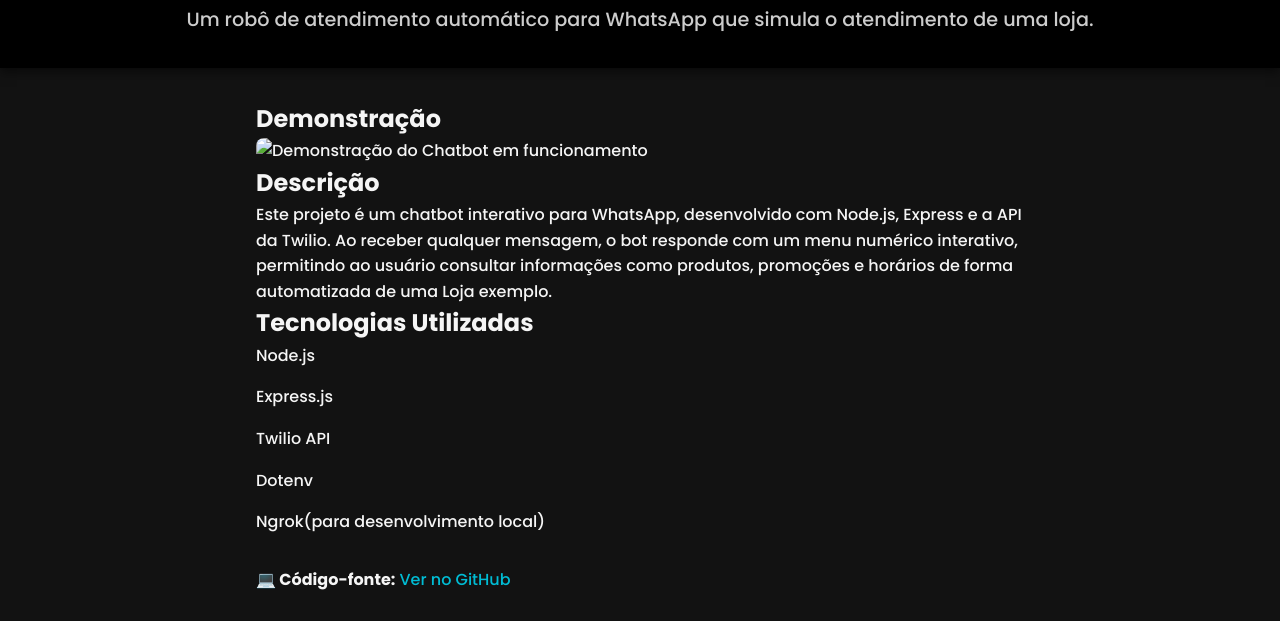
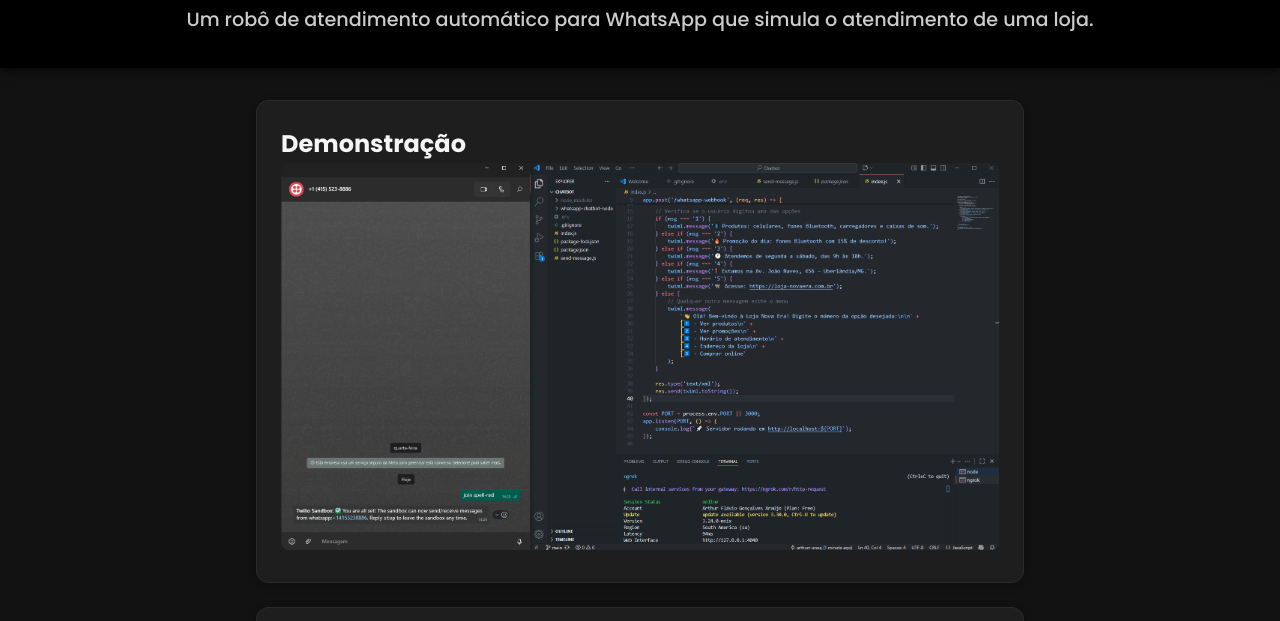
Before and after one commit to arthurr-arauj/Portfolio, a plain HTML site: page projetos/chatbot-node.html in a window 1280 px wide. Shown: the part 99-720 px from the top of the page. Drawn offline with Linux system fonts and the light colour scheme.

Commit message:
Mudanças no gif e amostra da página do chatbot

```diff
--- a/projetos/chatbot-node.html
+++ b/projetos/chatbot-node.html
@@ -13,36 +13,43 @@
     </header>
 
     <main>
-        <section class="project-details">
+    <div class="card">
         <h2>Demonstração</h2>
-            <img src="Portfolio\demonstracao-chatbot.gif" alt="Demonstração do Chatbot em funcionamento" style="max-width: 100%; border-radius: 8px;">
+        <img src="../imagens/demonstracao-chatbot.gif" alt="Demonstração do Chatbot em funcionamento" style="max-width: 100%; border-radius: 8px;">
+    </div>
 
+    <div class="card">
         <h2>Descrição</h2>
         <p>
-                Este projeto é um chatbot interativo para WhatsApp, desenvolvido com Node.js, Express e a API da Twilio. Ao receber qualquer mensagem, o bot responde com um menu numérico interativo, permitindo ao usuário consultar informações como produtos, promoções e horários de forma automatizada de uma Loja exemplo.
+            Este projeto é um chatbot interativo para WhatsApp, desenvolvido com Node.js, Express e a API da Twilio. Ao receber qualquer mensagem, o bot responde com um menu numérico interativo, permitindo ao usuário consultar informações como produtos, promoções e horários de forma automatizada.
         </p>
+    </div>
 
+    <div class="card">
         <h2>Tecnologias Utilizadas</h2>
-            <ul>
+        <ul class="tech-list">
             <li>Node.js</li>
             <li>Express.js</li>
             <li>Twilio API</li>
             <li>Dotenv</li>
-                <li>Ngrok(para desenvolvimento local)</li>
+            <li>Ngrok</li>
         </ul>
+    </div>
 
-            <p style="margin-top: 2rem;">
+    <div class="card">
+        <p>
             <strong>💻 Código-fonte:</strong>
-                <a href="https://github.com/arthurr-arauj/chatbot-whatsapp-node" target="_blank">Ver no GitHub</a>
+            <a href="https://github.com/arthurr-arauj/whatsapp-chatbot-node" target="_blank" class="button-link">Ver no GitHub</a>
         </p>
+    </div>
 
-        </section>
+    <a href="../index.html" style="margin-top: 1rem; display: inline-block;">← Voltar para o portfólio</a>
 
-        <a href="../index.html" style="margin-top: 2rem; display: inline-block;">← Voltar para o portfólio</a>
     </main>
 
     <footer>
         <p>© 2025 - Arthur Flávio</p>
     </footer>
+
 </body>
 </html>
--- a/style.css
+++ b/style.css
@@ -113,3 +113,56 @@ a:hover {
   border: 3px solid #00bcd4;
   box-shadow: 0 0 10px rgba(0, 188, 212, 0.5);
 }
+
+/* Novo Estilo para os Cards de Conteúdo */
+.card {
+    background-color: #1e1e1e; /* Fundo do card, um pouco mais claro que o corpo da página */
+    border: 1px solid #2a2a2a; /* Borda sutil para definir melhor os limites */
+    padding: 1.5rem;
+    border-radius: 12px;
+    margin-bottom: 1.5rem;
+    box-shadow: 0 2px 8px rgba(0, 0, 0, 0.3); /* Sombra mais suave para dar profundidade */
+    transition: transform 0.3s ease, border-color 0.3s ease; /* Transição suave para o efeito hover */
+}
+
+/* Efeito interativo ao passar o mouse */
+.card:hover {
+    transform: translateY(-5px); /* Efeito de "levantar" o card */
+    border-color: #00bcd4; /* Borda ganha a cor de destaque no hover */
+}
+
+/* Estilo para a lista de tecnologias (as "pills") */
+.tech-list {
+  list-style: none;
+  padding: 0;
+  display: flex; /* Coloca os itens lado a lado */
+  flex-wrap: wrap; /* Permite que quebrem a linha em telas pequenas */
+  gap: 0.5rem; /* Espaçamento entre os itens */
+}
+
+.tech-list li {
+  background-color: #00bcd4; /* Fundo azul */
+  color: #121212; /* Texto escuro para contraste */
+  padding: 0.5rem 1rem;
+  border-radius: 20px; /* Bordas arredondadas */
+  font-weight: 500;
+  font-size: 0.9rem;
+}
+
+/* Estilo para os links parecerem botões */
+.button-link {
+    display: inline-block;
+    background-color: #00bcd4;
+    color: #121212;
+    padding: 0.8rem 1.5rem;
+    border-radius: 5px;
+    text-decoration: none;
+    font-weight: bold;
+    margin-top: 1rem;
+    transition: background-color 0.3s ease;
+}
+
+.button-link:hover {
+    background-color: #03fcec;
+    color: #000;
+}
```
Also changed, not shown: imagens/arthur.png (renamed from arthur.png), imagens/demonstracao-chatbot.gif (renamed from demonstracao-chatbot.gif). Lines whose indentation alone changed are shown as unchanged.
